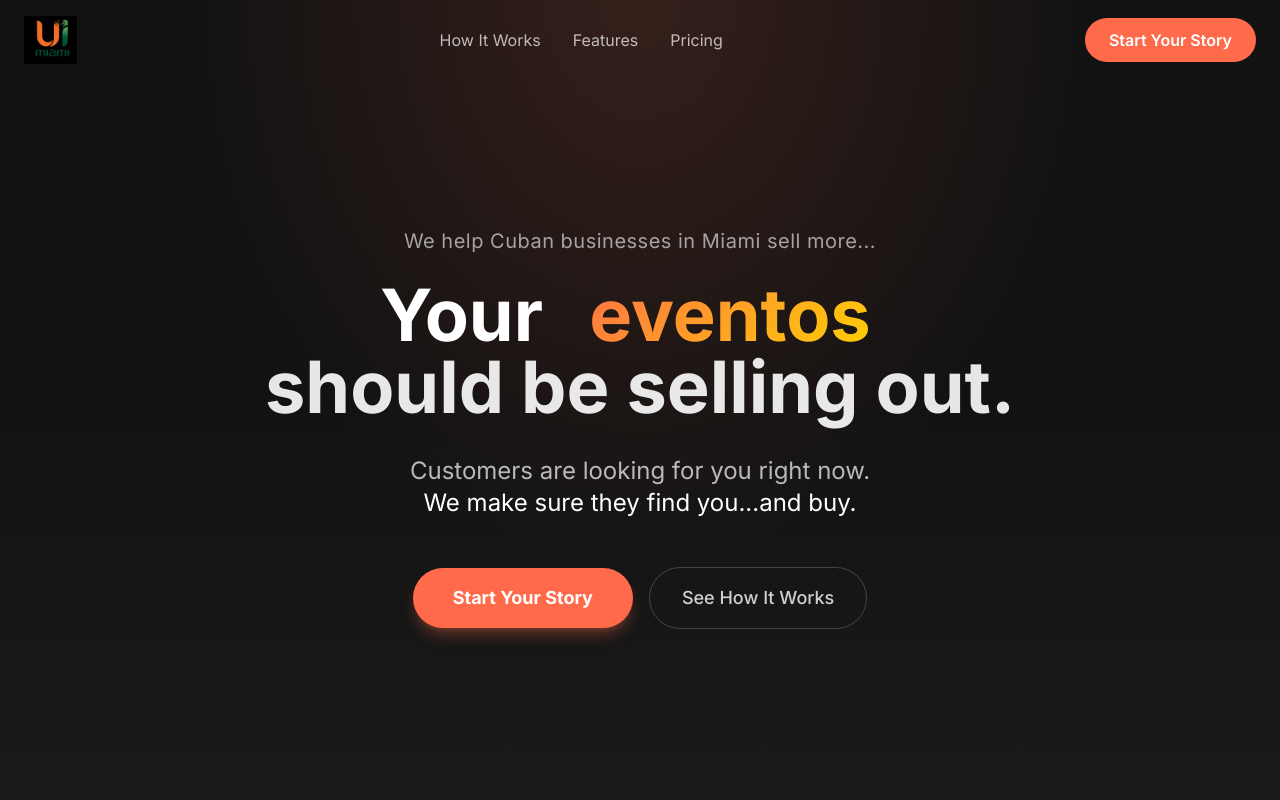
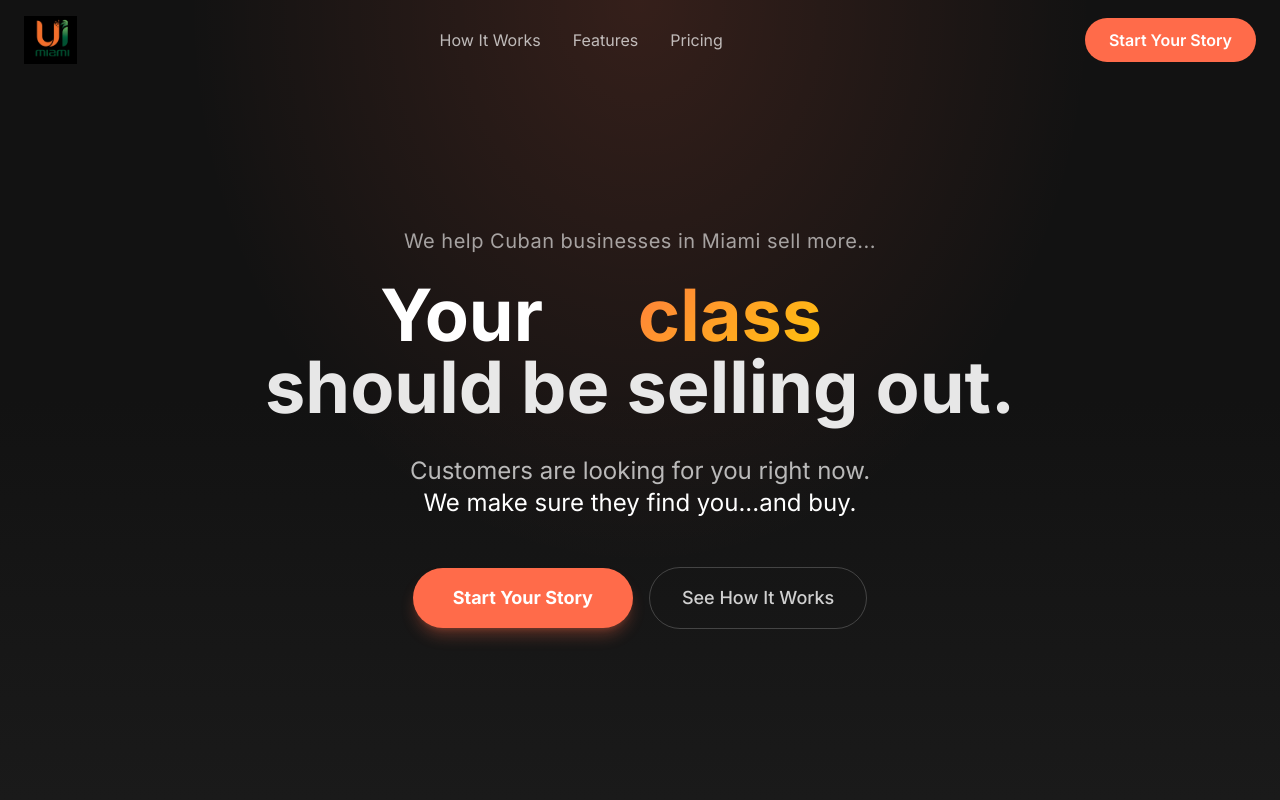
Before and after one commit to romanvieito/ui.miami, a Next.js app: page / in a window 1280 px wide. Shown: the top 800 px of the page. Built offline with nearby package versions, Linux system fonts and the light colour scheme; no server answers.

Commit message:
Update rotating words in Hero component for improved relevance

```diff
--- a/components/Hero.tsx
+++ b/components/Hero.tsx
@@ -4,7 +4,7 @@ import { useState, useEffect } from "react";
 import { motion, AnimatePresence } from "framer-motion";
 import { trackEvent } from "@/lib/mixpanel";
 
-const rotatingWords = ["tours", "clases", "eventos", "agenda"];
+const rotatingWords = ["agenda", "service", "class", "event"];
 
 export default function Hero() {
   const [currentIndex, setCurrentIndex] = useState(0);
```
